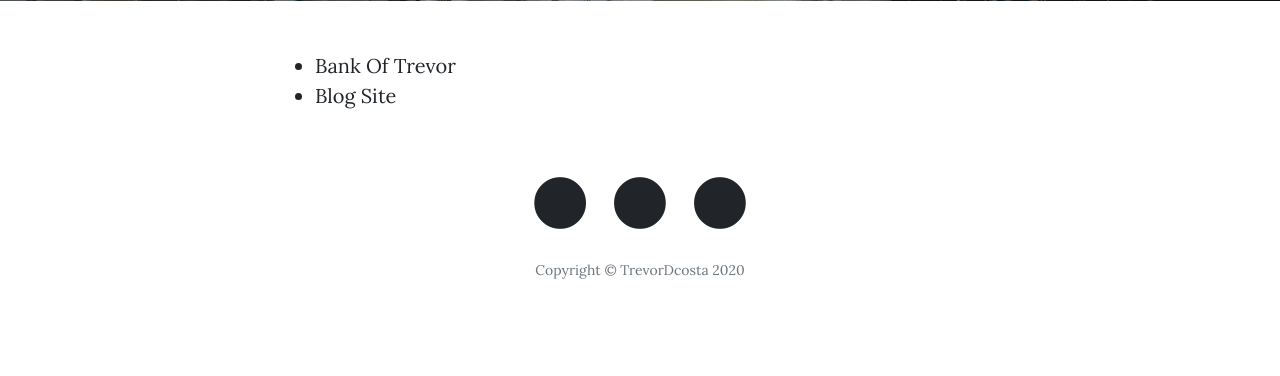
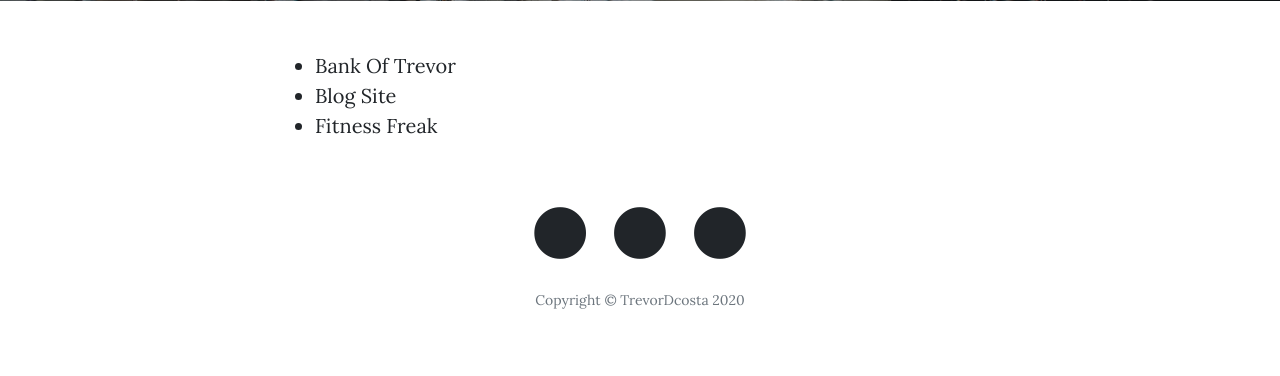
Before and after one commit to dcostat04/Myprofile, a Flask app: page /posts in a window 1280 px wide. Shown: the part 560-936 px from the top of the page. Before the commit the page ends 839 px from the top, so only its background shows below. Run offline with Flask 2, Linux system fonts and the light colour scheme; some libraries are stand-ins or nearby versions.

Commit message:
Update post.html

```diff
--- a/templates/post.html
+++ b/templates/post.html
@@ -44,7 +44,8 @@
                 <div class="col-md-10 col-lg-8 mx-auto">
                     <ul>
                         <li><a href="https://bank-of-trevor.herokuapp.com/">Bank Of Trevor</a></li>
-                        <li><a href="https://trevorblogs.herokuapp.com//"> Blog Site </a></li>
+                        <li><a href="https://trevorblogs.herokuapp.com/"> Blog Site </a></li>
+                        <li><a href="https://fitness-freaks.github.io/test1/"> Fitness Freak </a></li>
                     </ul>
                 </div>
             </div>
```
